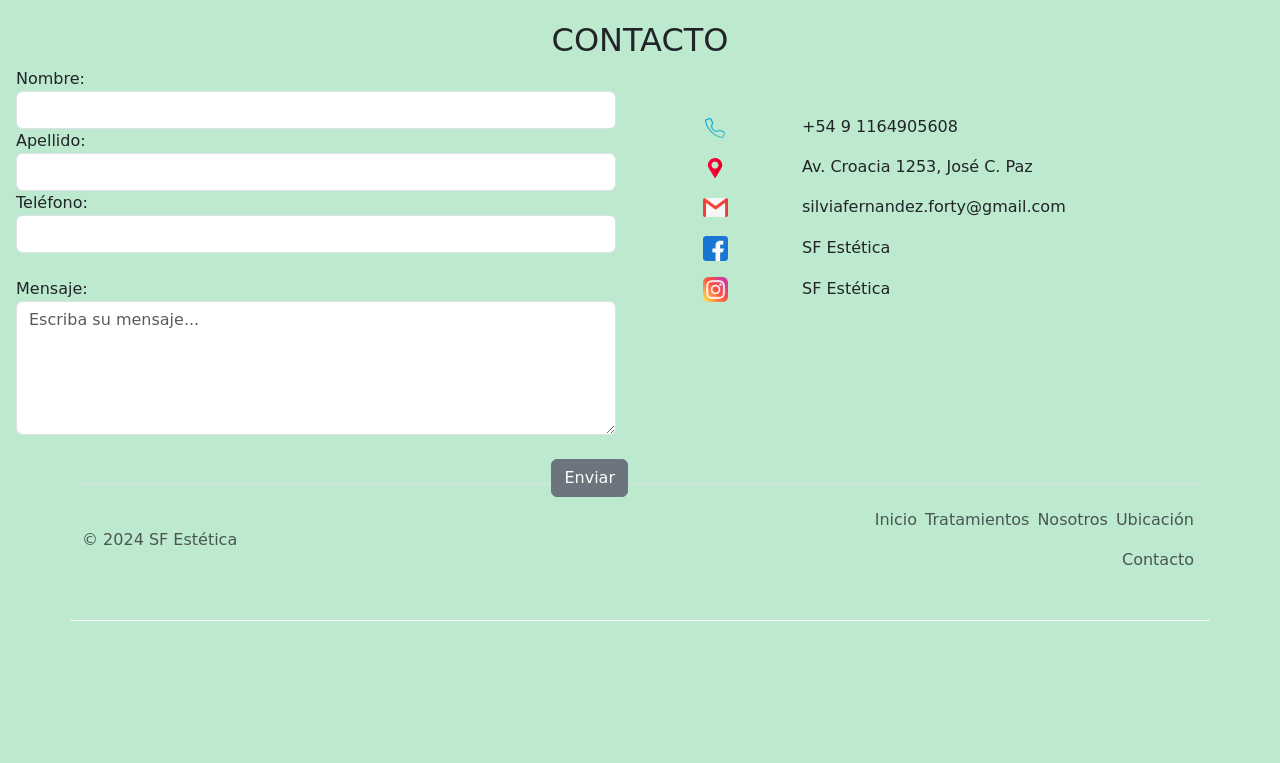
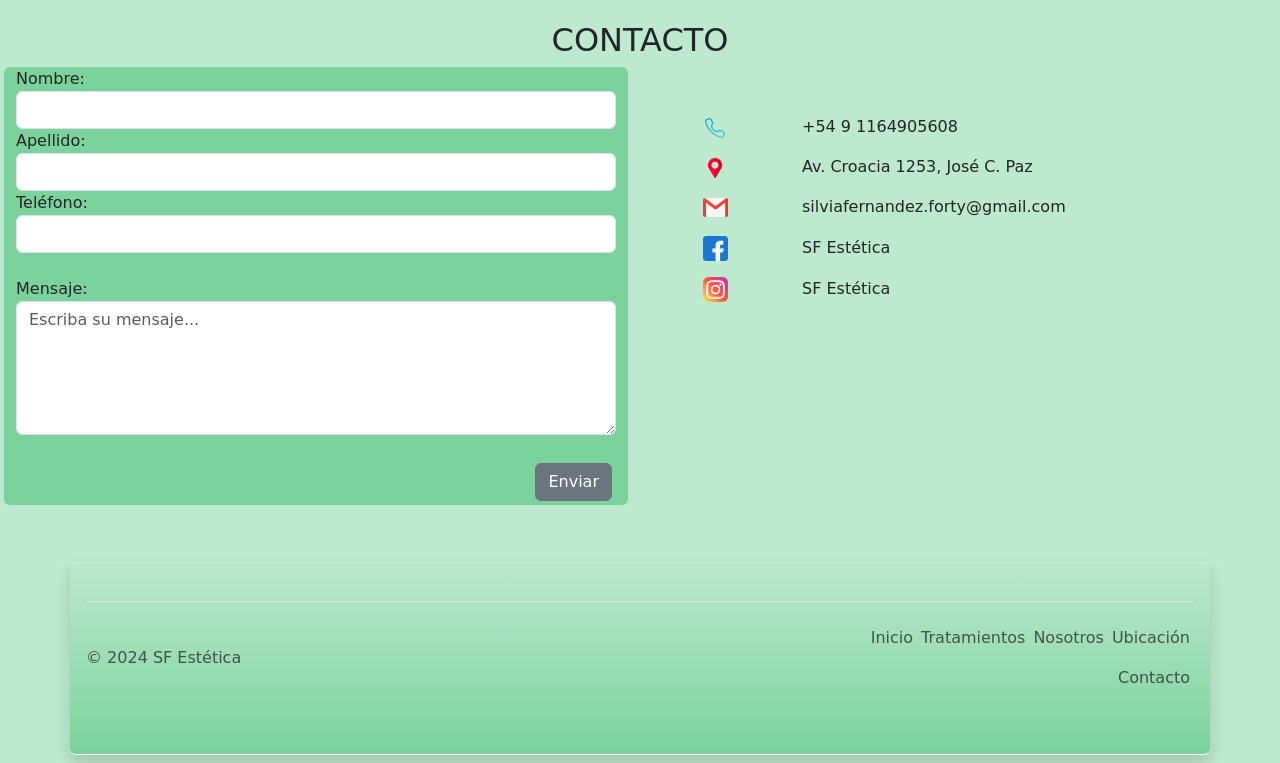
Before and after one commit to jvelazquez90/SFesteticaWeb, a plain HTML site: page index.html in a window 1280 px wide. Shown: the part 2232-2995 px from the top of the page. Before the commit the page ends 2853 px from the top, so only its background shows below. Drawn offline with nearby package versions, Linux system fonts and the light colour scheme; a web font is replaced by a local one.

Commit message:
cambios varios

```diff
--- a/css/estilo-bootstrap.css
+++ b/css/estilo-bootstrap.css
@@ -21,3 +21,12 @@ body {
 .font-bordeado {
     text-shadow: 1px 1px black;
 }
+
+.verde {
+    background-color: #7BD29C;
+}
+
+.verde-gradiente {
+    background-color: #BDE9CE; /* For browsers that do not support gradients */
+    background-image: linear-gradient(#BDE9CE, #7BD29C);
+}
--- a/index.html
+++ b/index.html
@@ -186,7 +186,7 @@
             <h2 id="contacto">CONTACTO</h2>
           </div>
           <div class="row">
-            <div class="col-sm-6">
+            <div class="col-sm-6 mb-2 verde rounded-2">
               <form action="mailto:javf_90@hotmail.com" method="POST" enctype="text/plain">
                 <div class="row">
                   <div class="col position-relative">
@@ -197,13 +197,15 @@
                     <input type="text" class="form-control" name="contactoApellido">
 
                     <label for="telefono">Teléfono:</label>
-                    <input type="text" class="form-control" name="telefono" id="telefono"><br>
+                    <input type="number" class="form-control" name="telefono" id="telefono"><br>
 
                     <div class="col">
                       <label for="mensaje">Mensaje:</label>
                       <textarea class="form-control" name="mensaje" rows="5" id="mensaje" placeholder="Escriba su mensaje..."></textarea><br>
                     </div>
-                    <button class="btn btn-secondary position-absolute end-0"> Enviar </button>
+                    <div class="text-end m-1">
+                      <button class="btn btn-secondary"> Enviar </button>
+                    </div>
                   </div>
                 </div>
 
@@ -267,7 +269,7 @@
     </section>
 
     <!---------------------------------- FOOTER ------------------------------------------------->
-    <div class="container border-bottom border-light">
+    <div class="container mt-5 border-bottom border-light shadow p-3 mb-2 verde-gradiente rounded">
       <footer class="d-flex flex-wrap justify-content-between align-items-center py-3 my-4 border-top">
         <p class="col-md-4 mb-0 text-body-secondary">&copy; 2024 SF Estética</p>
 
--- a/public/css/style.css
+++ b/public/css/style.css
@@ -12,7 +12,3 @@
     height: auto;
     */
 }
-
-h1 {
-
-}
```
